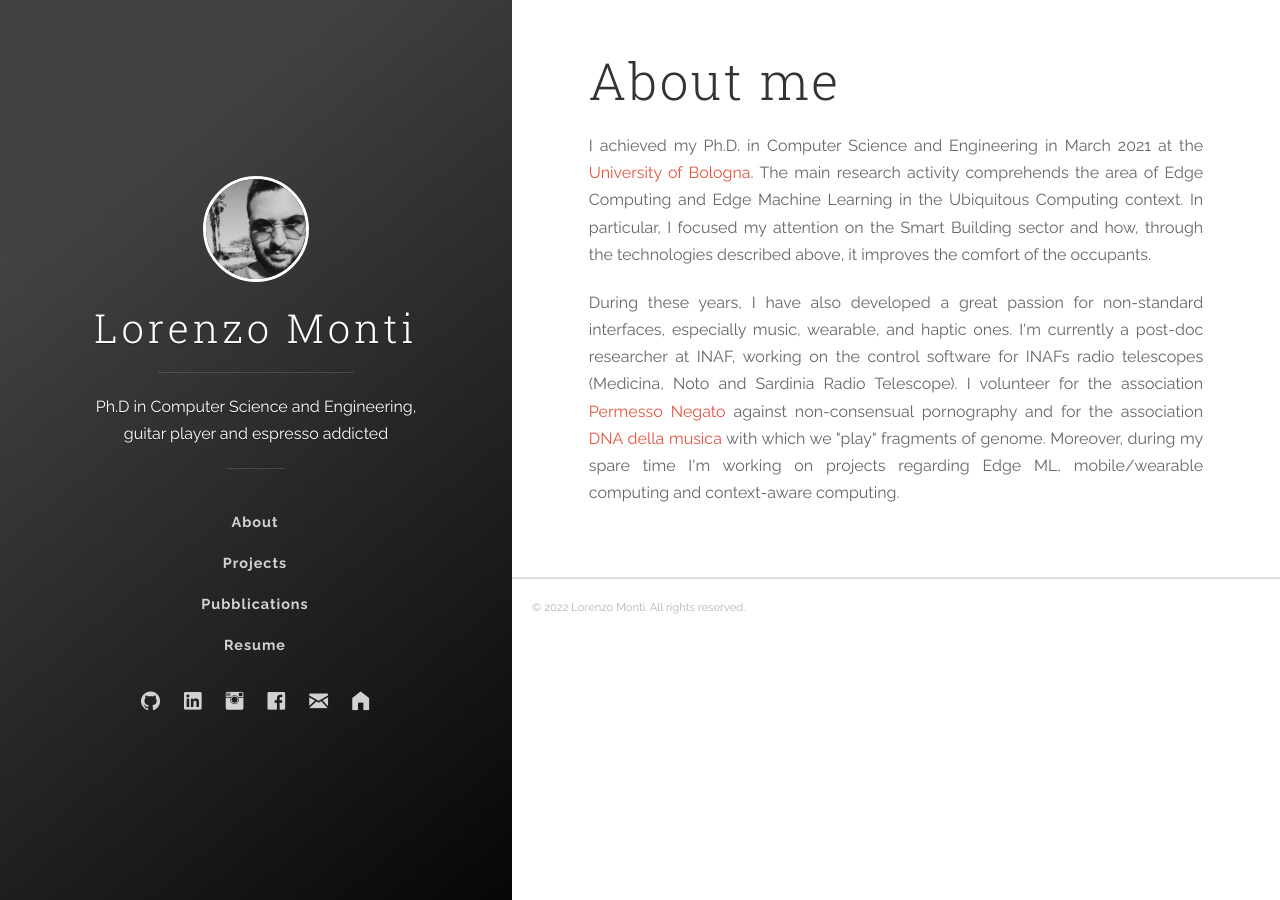
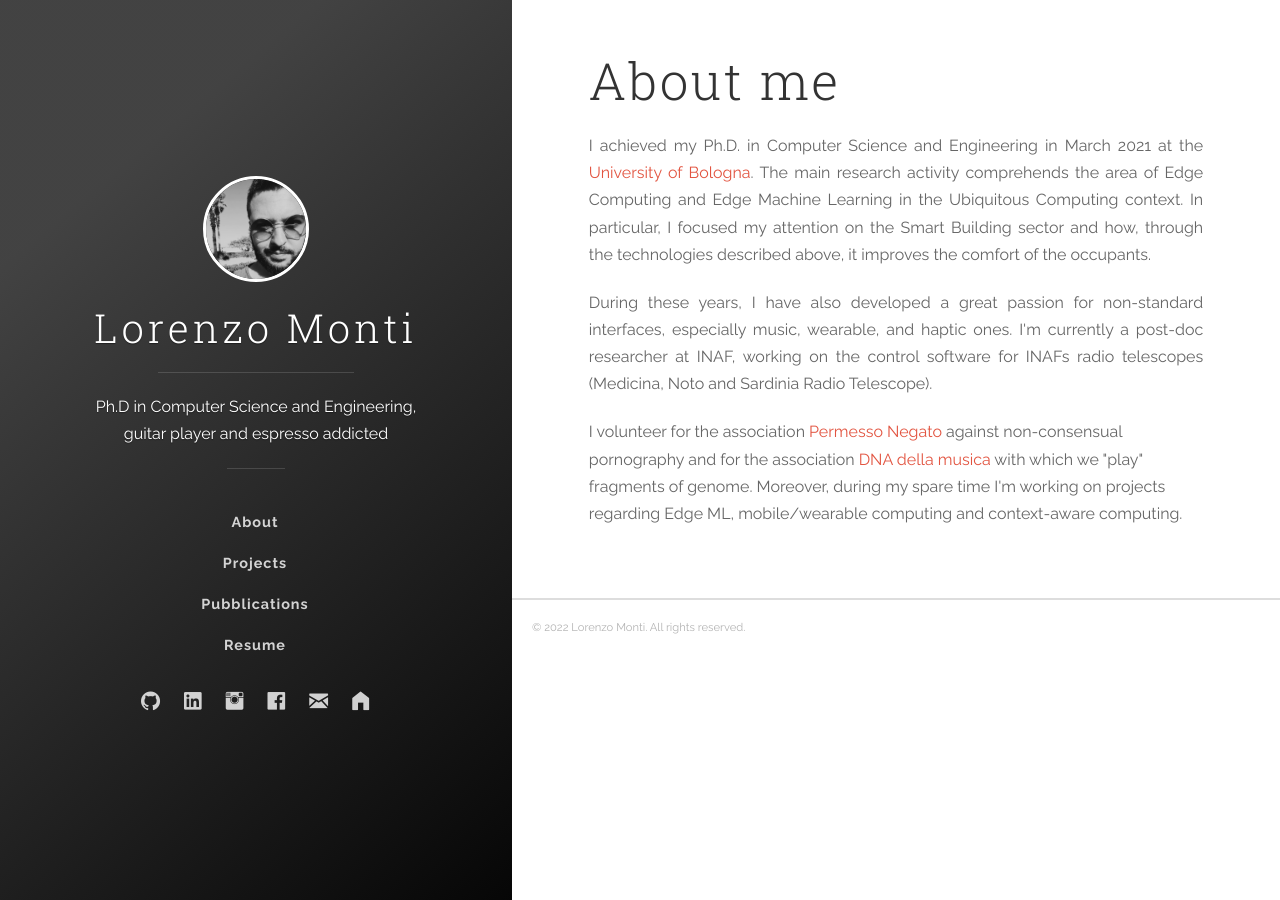
Before and after one commit to LorenzoMonti/LorenzoMonti.github.io, a Jekyll site: the page built from about.md, in a window 1280 px wide. Built offline with Jekyll 4.4.1, drawn with Linux system fonts in a browser that asks for light colours.

Commit message:
Update about.md

```diff
--- a/about.md
+++ b/about.md
@@ -8,7 +8,11 @@ title: About
 
 </p>
 <p style="text-align: justify;">
-During these years, I have also developed a great passion for non-standard interfaces, especially music, wearable, and haptic ones. I'm currently a post-doc researcher at INAF, working on the control software for INAFs radio telescopes (Medicina, Noto and Sardinia Radio Telescope). I volunteer for the association <a href="https://www.permessonegato.it/" target="_blank">Permesso Negato</a> against non-consensual pornography and for the association <a href="https://www.dnadellamusica.com/">DNA della musica</a> with which we "play" fragments of genome. Moreover, during my spare time I'm working on projects regarding Edge ML, mobile/wearable computing and context-aware computing.
+During these years, I have also developed a great passion for non-standard interfaces, especially music, wearable, and haptic ones. I'm currently a post-doc researcher at INAF, working on the control software for INAFs radio telescopes (Medicina, Noto and Sardinia Radio Telescope).
+</p>
+
+<p>
+I volunteer for the association <a href="https://www.permessonegato.it/" target="_blank">Permesso Negato</a> against non-consensual pornography and for the association <a href="https://www.dnadellamusica.com/">DNA della musica</a> with which we "play" fragments of genome. Moreover, during my spare time I'm working on projects regarding Edge ML, mobile/wearable computing and context-aware computing.
 </p>
 
 <p style="text-align: justify;"> </p>
```
